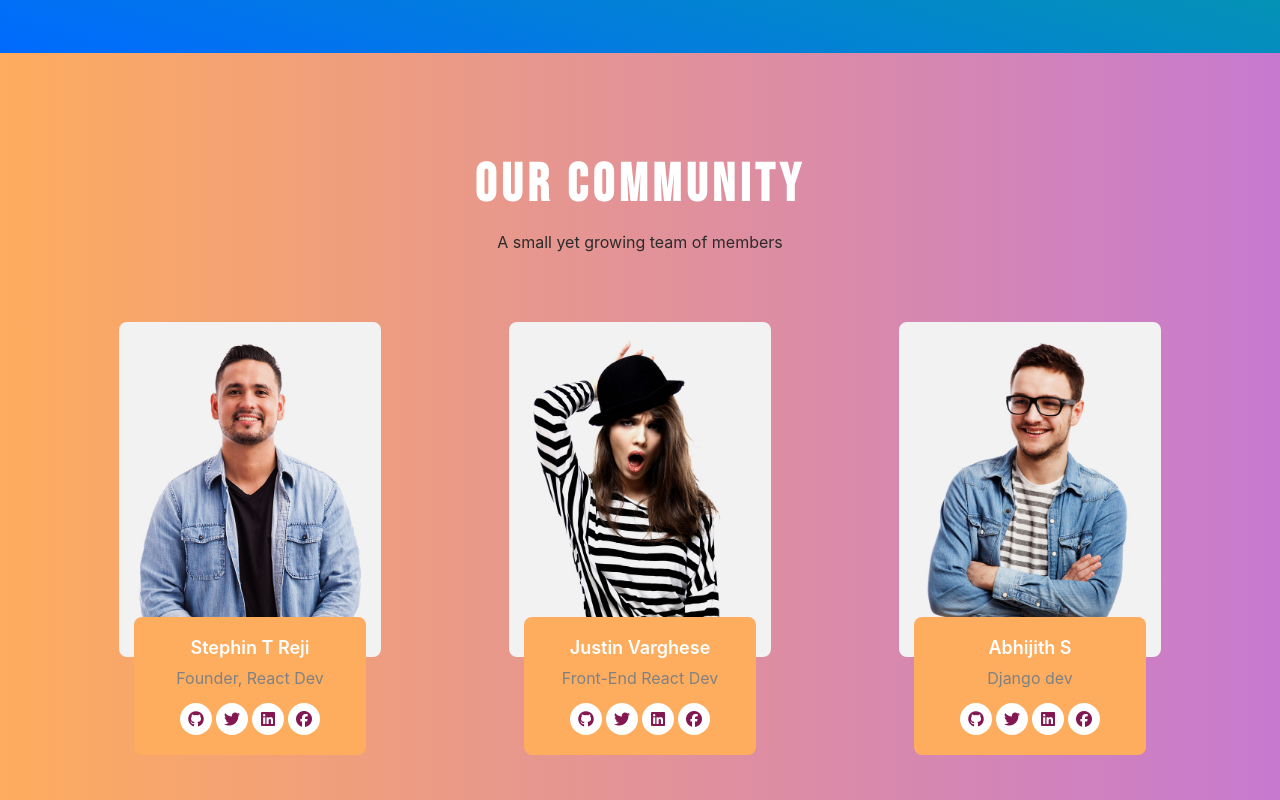
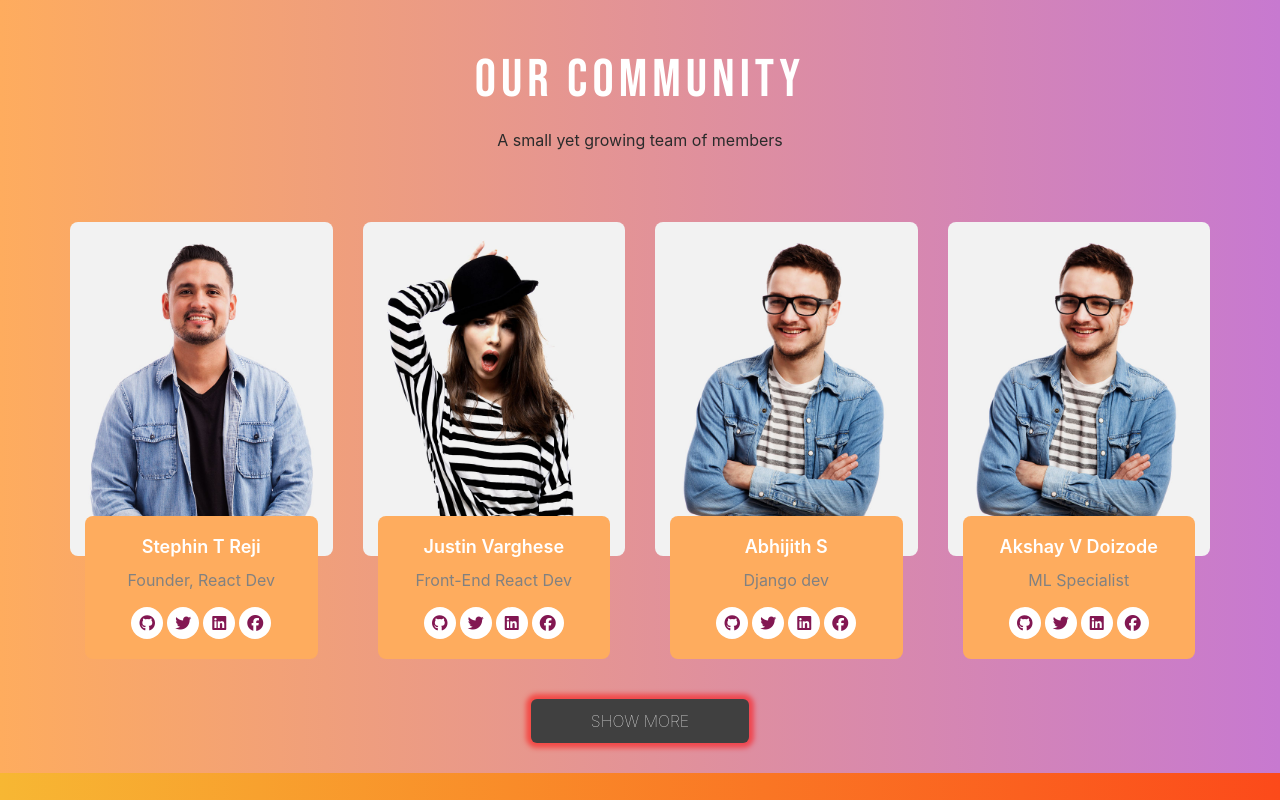
Before and after one commit to For-Community/forCommunity-official-website, a React (Create React App) app: page / in a window 1280 px wide. Shown: the part 1200-2000 px from the top of the page. Built offline with nearby package versions, Linux system fonts and the light colour scheme.

Commit message:
committed

```diff
--- a/public/index.html
+++ b/public/index.html
@@ -11,9 +11,23 @@
       content="Web site created using create-react-app"
     />
 
-    <link rel="stylesheet" href="https://pro.fontawesome.com/releases/v5.10.0/css/all.css"
-    integrity="sha384-AYmEC3Yw5cVb3ZcuHtOA93w35dYTsvhLPVnYs9eStHfGJvOvKxVfELGroGkvsg+p"
-    crossorigin="anonymous"/>
+    <link
+      href="https://fonts.googleapis.com/css2?family=Titillium+Web&display=swap"
+      rel="stylesheet"
+    />
+    <link
+      rel="stylesheet"
+      href="https://pro.fontawesome.com/releases/v5.10.0/css/all.css"
+      integrity="sha384-AYmEC3Yw5cVb3ZcuHtOA93w35dYTsvhLPVnYs9eStHfGJvOvKxVfELGroGkvsg+p"
+      crossorigin="anonymous"
+    />
+
+    <link
+      rel="stylesheet"
+      href="https://stackpath.bootstrapcdn.com/bootstrap/4.5.2/css/bootstrap.min.css"
+      integrity="sha384-JcKb8q3iqJ61gNV9KGb8thSsNjpSL0n8PARn9HuZOnIxN0hoP+VmmDGMN5t9UJ0Z"
+      crossorigin="anonymous"
+    />
 
     <link rel="apple-touch-icon" href="%PUBLIC_URL%/logo192.png" />
     <link rel="manifest" href="%PUBLIC_URL%/manifest.json" />
--- a/src/App.css
+++ b/src/App.css
@@ -610,3 +610,34 @@ body {
     background: linear-gradient(to right, #feac5e, #70e1f5);
   }
 }
+
+
+.example_e {
+  border: none;
+  background: #404040;
+  color: #ffffff !important;
+  font-weight: 100;
+  padding:60px;
+  padding-top:10px;
+  padding-bottom:10px;
+  text-transform: uppercase;
+  border-radius: 6px;
+  display: inline-block;
+  transition: all 0.3s ease 0s;
+  width:'80%';
+  box-shadow: 0 0 5px 5px rgba(255,0,0,0.5);
+  cursor: pointer;
+
+}
+
+  .example_e:hover {
+    color: #404040 !important;
+    font-weight: 700 !important;
+    letter-spacing: 3px;
+    background: rgba(255,0,0,0.3);
+    transition: all 0.3s ease 0s;
+    text-decoration: none;
+  box-shadow: 0 0 5px 5px #404040;
+  cursor: pointer;
+
+    }
--- a/src/components/TeamSection.js
+++ b/src/components/TeamSection.js
@@ -1,14 +1,45 @@
-import React, {useState, useEffect} from 'react'
-import TeamSectionData from "../data/TeamSectionData"
-import TeamCard from "./TeamCard"
+import React, { useState, useEffect, Fragment } from "react";
+import TeamSectionData from "../data/TeamSectionData";
+import TeamCard from "./TeamCard";
+let count = 4;
+let posts = [];
+let myData = [...TeamSectionData];
+let tempPosts = [...myData];
 
 function TeamSection() {
-    const [teamData, setTeamData] = useState([])
+  // const [teamData, setTeamData] = useState([]);
+  const [teamMembers, setTeamMembers] = useState([]);
+  const [current, setCurrent] = useState(0);
+
+  const showMembersMore = (start, end) => {
+    const selectedPosts = myData.splice(start, end);
+    posts = [...posts, ...selectedPosts];
+    setTeamMembers(posts);
+  };
+
+  // const showMembersLess = (start, end) => {
+  //   const selectedPosts = tempPosts.slice(start, end);
+  //   setTeamMembers(selectedPosts);
+  //   // TeamSectionData
+  // };
 
   useEffect(() => {
-        setTeamData(TeamSectionData);
-        console.log(TeamSectionData)
-    },[])
+    // setTeamData(TeamSectionData);
+    showMembersMore(0, count);
+    // console.log(TeamSectionData)
+  }, []);
+
+  const onClickMore = () => {
+    showMembersMore(current, count);
+  };
+
+  const onClickLess = () => {
+    myData = [...tempPosts];
+    // console.log(myData);
+    console.log(tempPosts);
+    posts = [];
+    showMembersMore(current, count);
+  };
 
   return (
     <div className="team-section" id="community">
@@ -21,8 +52,7 @@ function TeamSection() {
         </div>
         <div class="team-row">
           <div class="team-items">
-              {
-                teamData.map((team) => (
+            {teamMembers.map((team) => (
               <TeamCard
                 key={team.id}
                 img={team.img}
@@ -34,8 +64,37 @@ function TeamSection() {
           </div>
         </div>
       </div>
+      <div>
+        {myData.length > 0 ? (
+          <Fragment>
+            <div class="button_cont" align="center">
+              <a
+                class="example_e"
+                target="_blank"
+                rel="nofollow noopener"
+                onClick={onClickMore}
+              >
+                Show More
+              </a>
+            </div>
+          </Fragment>
+        ) : (
+          <Fragment>
+            <div class="button_cont" align="center">
+              <a
+                class="example_e"
+                target="_blank"
+                rel="nofollow noopener"
+                onClick={onClickLess}
+              >
+                Show Less
+              </a>
+            </div>
+          </Fragment>
+        )}
+      </div>
     </div>
   );
 }
 
-export default TeamSection
+export default TeamSection;
--- a/src/data/TeamSectionData.js
+++ b/src/data/TeamSectionData.js
@@ -34,11 +34,35 @@ const TeamSectionData = [
     img: team3,
     sociallinks: {
       github: "https://github.com/masspher",
-      twitter:"https://twitter.com/abhijiths_2003?s=20",
+      twitter: "https://twitter.com/abhijiths_2003?s=20",
       linkedin: "https://www.linkedin.com/in/abhijith-s-bb8a24201",
       facebook: "https://www.facebook.com/profile.php?id=100049296183097",
     },
   },
+  {
+    id: "4",
+    name: "Akshay V Doizode",
+    designation: "ML Specialist",
+    img: team3,
+    sociallinks: {
+      github: "https://github.com/akshayvdoizode",
+      twitter: "/",
+      linkedin: "https://www.linkedin.com/in/akshay-v-doizode-074895b4/",
+      facebook: "/",
+    },
+  },
+  {
+    id: "5",
+    name: "Vansh Sehgal",
+    designation: "MERN Stack",
+    img: team3,
+    sociallinks: {
+      github: "https://github.com/vanshsehgal2001/",
+      twitter: "https://twitter.com/Vansh_Sehgal_18",
+      linkedin: "https://www.linkedin.com/in/vansh-sehgal-1519391a8/",
+      facebook: "https://www.facebook.com/vansh.sehgal.790",
+    },
+  },
 ];
 
-export default TeamSectionData
+export default TeamSectionData;
```
Lines whose indentation alone changed are shown as unchanged.
